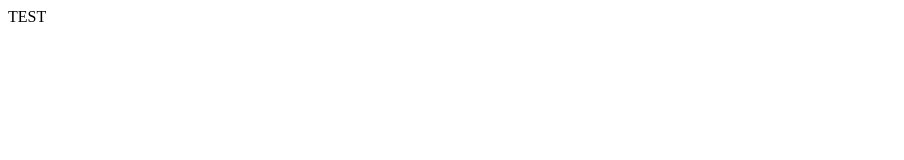
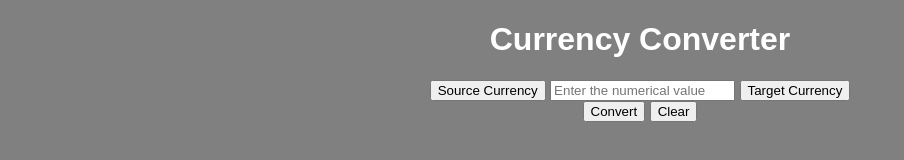
Before and after one commit to thirumal97/CurrencyConverter, a plain HTML site: page CurrencyConverter/index.html in a window 1280 px wide. Shown: the whole page, without its empty margins (0-904 px from the left). Drawn offline with Linux system fonts and the light colour scheme.

Commit message:
Initial changes

```diff
--- a/CurrencyConverter/index.html
+++ b/CurrencyConverter/index.html
@@ -2,9 +2,18 @@
 <html>
 <head>
     <meta charset="utf-8" />
-    <title>TESTFILE</title>
+    <title>Currency Converter Application</title>
+    <link href="styles.css" rel="stylesheet" />
 </head>
 <body>
-    TEST
+<div>
+    <h1>Currency Converter</h1>
+    <button >Source Currency</button>
+    <input type="text" placeholder="Enter the numerical value" />
+    <button>Target Currency</button>
+    <br/>
+    <button>Convert</button>
+    <button>Clear</button>
+</div>
 </body>
 </html>
--- /dev/null
+++ b/CurrencyConverter/styles.css
@@ -0,0 +1,6 @@
+body {
+    background-color: grey;
+    font-family: Arial;
+    color: white;
+    text-align: center;
+}
```
Also changed, not shown: 1 other file.
